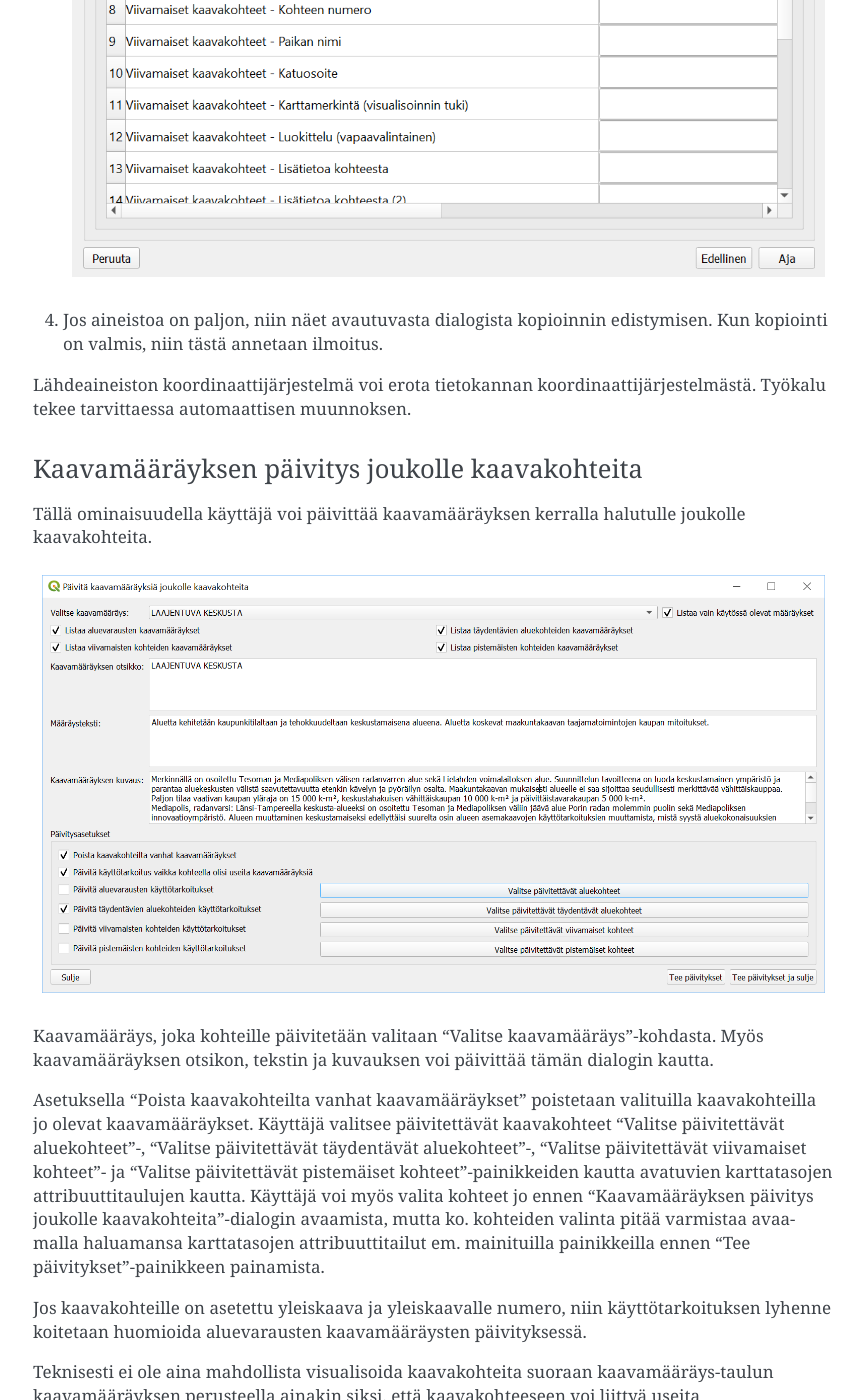
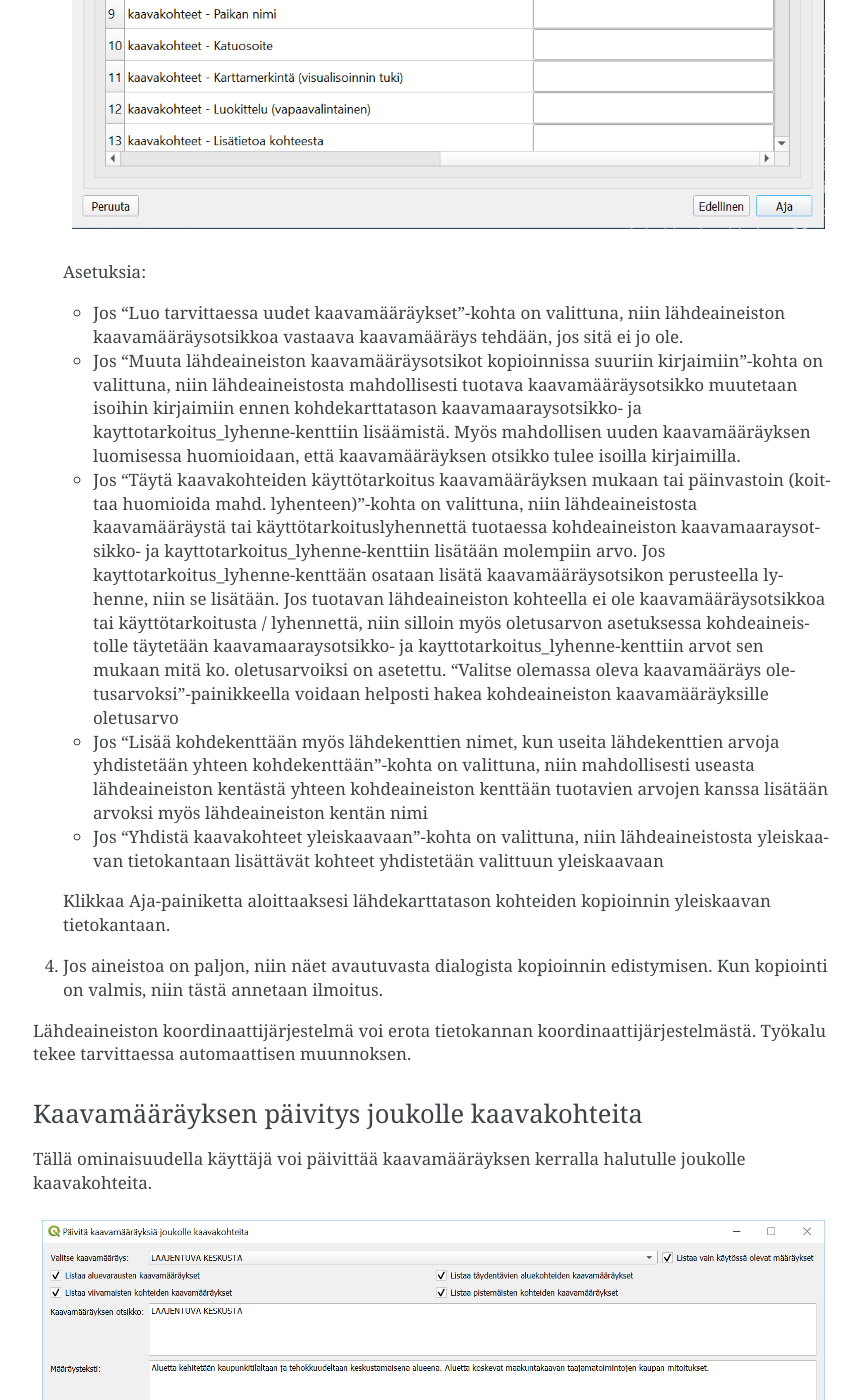
Before and after one commit to ernoma/yleiskaava, a Sphinx documentation site: the page built from help/source/index.rst, in a window 1280 px wide and 1400 px high, scrolled down 3065 px. Shown: the whole window, without its empty margins (167-1029 px from the left). Built offline with Sphinx 7.4.7, drawn with Linux system fonts in a browser that asks for light colours; formulas are drawn with MathJax 3; some of the changed text lies outside the part shown.

Commit message:
Paranna ohjeita

```diff
--- a/help/source/index.rst
+++ b/help/source/index.rst
@@ -42,9 +42,19 @@ Kopiointi lähdekarttatasosta yleiskaavan tietokantaan onnistuu seuraavin vaihei
 
    .. figure:: images/kopiointi_d2.png
 
-#. Valitse tarvittaessa oletusarvot pakollisille kohdetaulujen kentille ja mahdollisesti muita kopiointiasetuksia, kuten tehdäänkö kaavamääräysotsikkoa vastaava kaavamääräys, jos sitä ei jo ole. Klikkaa Aja-painiketta aloittaaksesi lähdekarttatason kohteiden kopioinnin yleiskaavan tietokantaan.
+#. Valitse tarvittaessa oletusarvot pakollisille kohdetaulujen kentille ja mahdollisesti muita kopiointiasetuksia.
 
    .. figure:: images/kopiointi_d3.png
+
+   Asetuksia:
+
+   * Jos "Luo tarvittaessa uudet kaavamääräykset"-kohta on valittuna, niin lähdeaineiston kaavamääräysotsikkoa vastaava kaavamääräys tehdään, jos sitä ei jo ole.
+   * Jos "Muuta lähdeaineiston kaavamääräysotsikot kopioinnissa suuriin kirjaimiin"-kohta on valittuna, niin lähdeaineistosta mahdollisesti tuotava kaavamääräysotsikko muutetaan isoihin kirjaimiin ennen kohdekarttatason kaavamaaraysotsikko- ja kayttotarkoitus_lyhenne-kenttiin lisäämistä. Myös mahdollisen uuden kaavamääräyksen luomisessa huomioidaan, että kaavamääräyksen otsikko tulee isoilla kirjaimilla.
+   * Jos "Täytä kaavakohteiden käyttötarkoitus kaavamääräyksen mukaan tai päinvastoin (koittaa huomioida mahd. lyhenteen)"-kohta on valittuna, niin lähdeaineistosta kaavamääräystä tai käyttötarkoituslyhennettä tuotaessa kohdeaineiston kaavamaaraysotsikko- ja kayttotarkoitus_lyhenne-kenttiin lisätään molempiin arvo. Jos kayttotarkoitus_lyhenne-kenttään osataan lisätä kaavamääräysotsikon perusteella lyhenne, niin se lisätään. Jos tuotavan lähdeaineiston kohteella ei ole kaavamääräysotsikkoa tai käyttötarkoitusta / lyhennettä, niin silloin myös oletusarvon asetuksessa kohdeaineistolle täytetään kaavamaaraysotsikko- ja kayttotarkoitus_lyhenne-kenttiin arvot sen mukaan mitä ko. oletusarvoiksi on asetettu. "Valitse olemassa oleva kaavamääräys oletusarvoksi"-painikkeella voidaan helposti hakea kohdeaineiston kaavamääräyksille oletusarvo
+   * Jos "Lisää kohdekenttään myös lähdekenttien nimet, kun useita lähdekenttien arvoja yhdistetään yhteen kohdekenttään"-kohta on valittuna, niin mahdollisesti useasta lähdeaineiston kentästä yhteen kohdeaineiston kenttään tuotavien arvojen kanssa lisätään arvoksi myös lähdeaineiston kentän nimi
+   * Jos "Yhdistä kaavakohteet yleiskaavaan"-kohta on valittuna, niin lähdeaineistosta yleiskaavan tietokantaan lisättävät kohteet yhdistetään valittuun yleiskaavaan
+
+   Klikkaa Aja-painiketta aloittaaksesi lähdekarttatason kohteiden kopioinnin yleiskaavan tietokantaan.
 
 #. Jos aineistoa on paljon, niin näet avautuvasta dialogista kopioinnin edistymisen. Kun kopiointi on valmis, niin tästä annetaan ilmoitus.
 
@@ -141,7 +151,7 @@ Asetukset
 Asetukset-dialogissa on tällä hetkellä vain kaksi asetusta:
 
 * Asetus, jolla voi valita pidetäänkö toimintoihin liittyvät dialogit päälimmäisinä vai ei
-* Asetus, jolla valitaan QGIS-työtilaan liittyvä tietokantayhteys
+* Asetus, jolla valitaan QGIS-työtilaan liittyvä tietokantayhteys. Jos tietokantaa ei ole valittu tai valittu tietokanta ei vastaa QGIS-työtilaa, niin asetus-painikkeen pohjaväri on punainen.
 
 Ohje
 ....
```
Also changed, not shown: help/source/images/kopiointi_d3.png, 6 other files.
